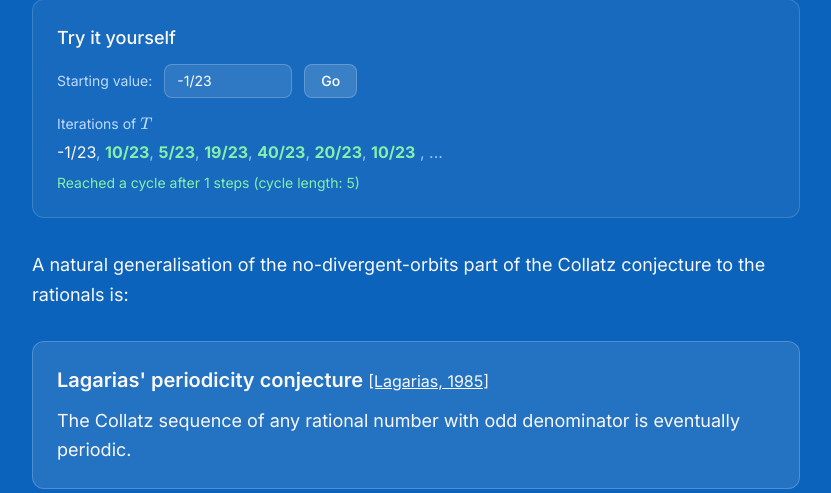
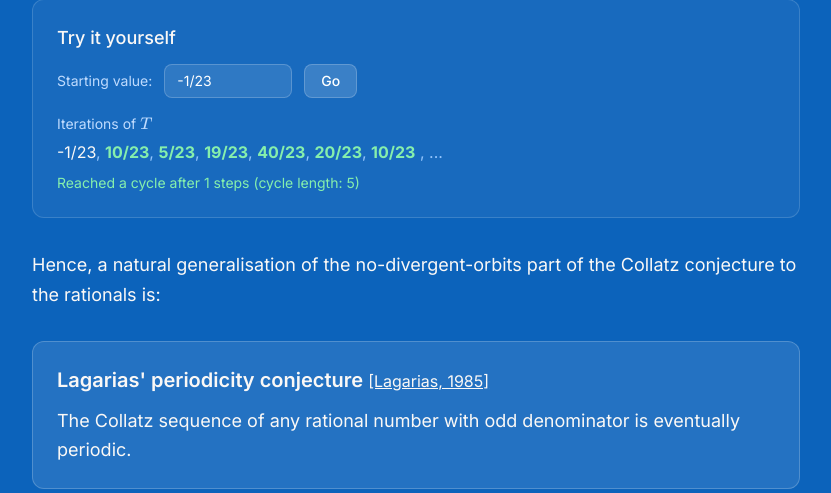
Before and after one commit to ccchallenge-org/ccchallenge, a FastAPI app: template backend/templates/story.html in a window 1280 px wide. Shown: the part 2022-2515 px from the top of the page, without its empty margins (224-1055 px from the left). Run offline with FastAPI, Linux system fonts and the light colour scheme; the template is opened without the code that fills it, so the values that code supplies are empty; parts of the project's set-up code (start-up, migrations or seed data) failed here and were passed over; some libraries are stand-ins or nearby versions.

Commit message:
Change 'A natural generalisation' to 'Hence, a natural generalisation' on story page
Co-Authored-By: Claude Opus 4.6 <noreply@anthropic.com>

```diff
--- a/backend/templates/story.html
+++ b/backend/templates/story.html
@@ -156,7 +156,7 @@
         </div>
 
         <p>
-            A natural generalisation of the no-divergent-orbits part of the Collatz conjecture to the rationals is:
+            Hence, a natural generalisation of the no-divergent-orbits part of the Collatz conjecture to the rationals is:
         </p>
 
         <div class="bg-white/10 border border-white/20 rounded-xl p-6 my-6">
```
